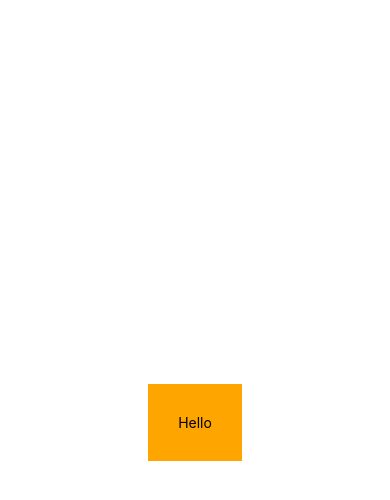
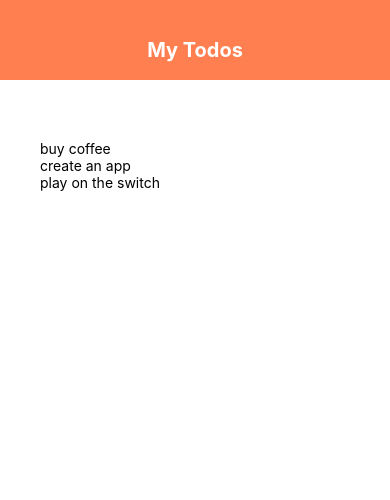
Before and after one commit to AlexKor-5/React_Native_App, a React Native app: screen / in a window 390 px wide. Shown: the top 500 px of the page. Built offline with nearby package versions, Linux system fonts and the light colour scheme.

Commit message:
todo app dev (header)

```diff
--- a/App.js
+++ b/App.js
@@ -1,21 +1,28 @@
 import React, {useState} from "react"
-import { StyleSheet, Text, View, TouchableOpacity } from 'react-native';
+import { StyleSheet, Text, View, FlatList } from 'react-native';
+import Header from "./components/header"
 
 export default function App() {
-  const [greeting, setGreeting] = useState("Hello")
-
-  const handleClick = ()=>{
-    console.log('native')
-  }
+  const [todos, setTodos] = useState([
+    { text: 'buy coffee', key: '1' },
+    { text: 'create an app', key: '2' },
+    { text: 'play on the switch', key: '3' }
+  ]);
 
   return (
-    <View style={styles.container}>
-        <TouchableOpacity onPress={handleClick}>
-          <View style={styles.box}>
-            <Text>{greeting}</Text>
+      <View style={styles.container}>
+        <Header />
+        <View style={styles.content}>
+          <View style={styles.list}>
+            <FlatList
+                data={todos}
+                renderItem={({ item }) => (
+                    <Text>{item.text}</Text>
+                )}
+            />
           </View>
-        </TouchableOpacity>
-    </View>
+        </View>
+      </View>
   );
 }
 
@@ -23,11 +30,11 @@
   container: {
     flex: 1,
     backgroundColor: '#fff',
-    alignItems: 'center',
-    justifyContent: 'center'
   },
-  box:{
-    padding:30,
-    backgroundColor:'orange'
-  }
+  content: {
+    padding: 40,
+  },
+  list: {
+    marginTop: 20,
+  },
 });
--- /dev/null
+++ b/components/header.js
@@ -0,0 +1,24 @@
+import React from 'react';
+import { View, Text, StyleSheet } from 'react-native';
+
+export default function Header() {
+    return (
+        <View style={styles.header}>
+            <Text style={styles.title}>My Todos</Text>
+        </View>
+    );
+}
+
+const styles = StyleSheet.create({
+    header: {
+        height: 80,
+        paddingTop: 38,
+        backgroundColor: 'coral',
+    },
+    title: {
+        textAlign: 'center',
+        color: '#fff',
+        fontSize: 20,
+        fontWeight: 'bold',
+    }
+});
```
